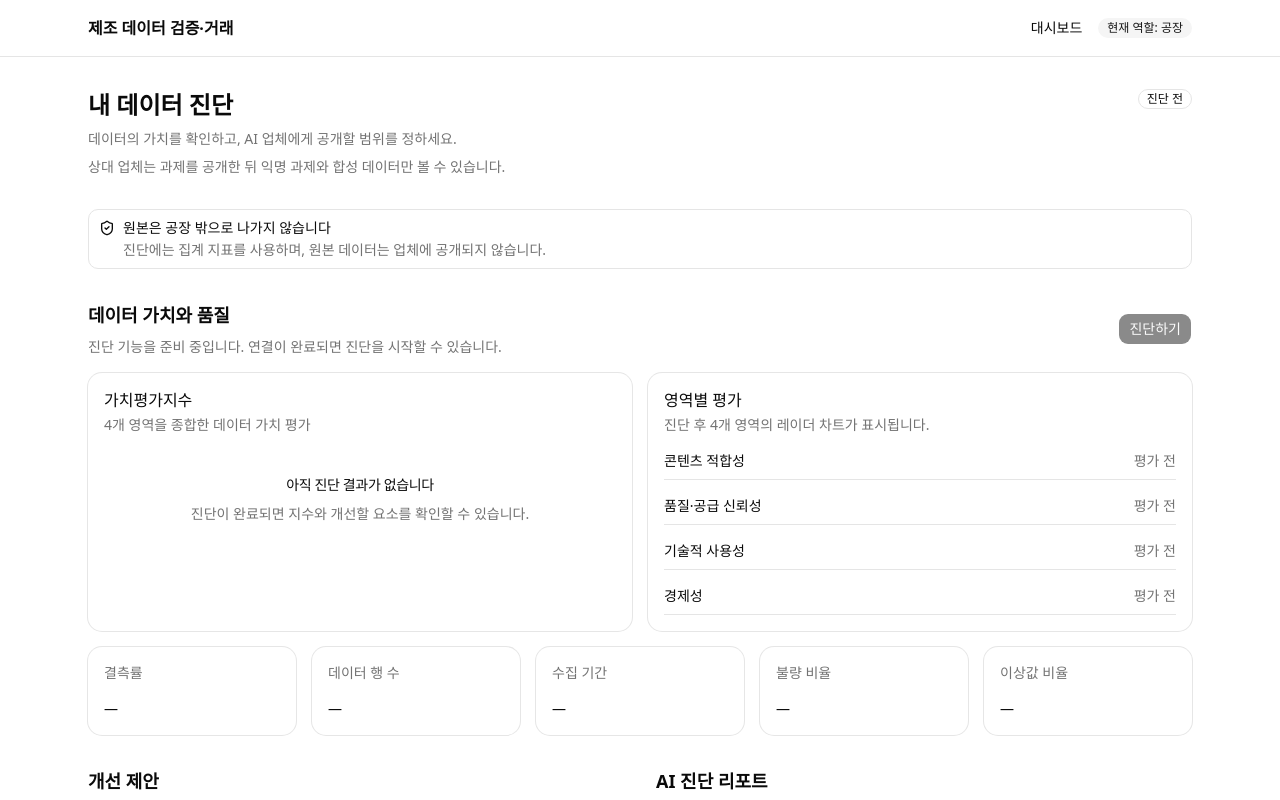
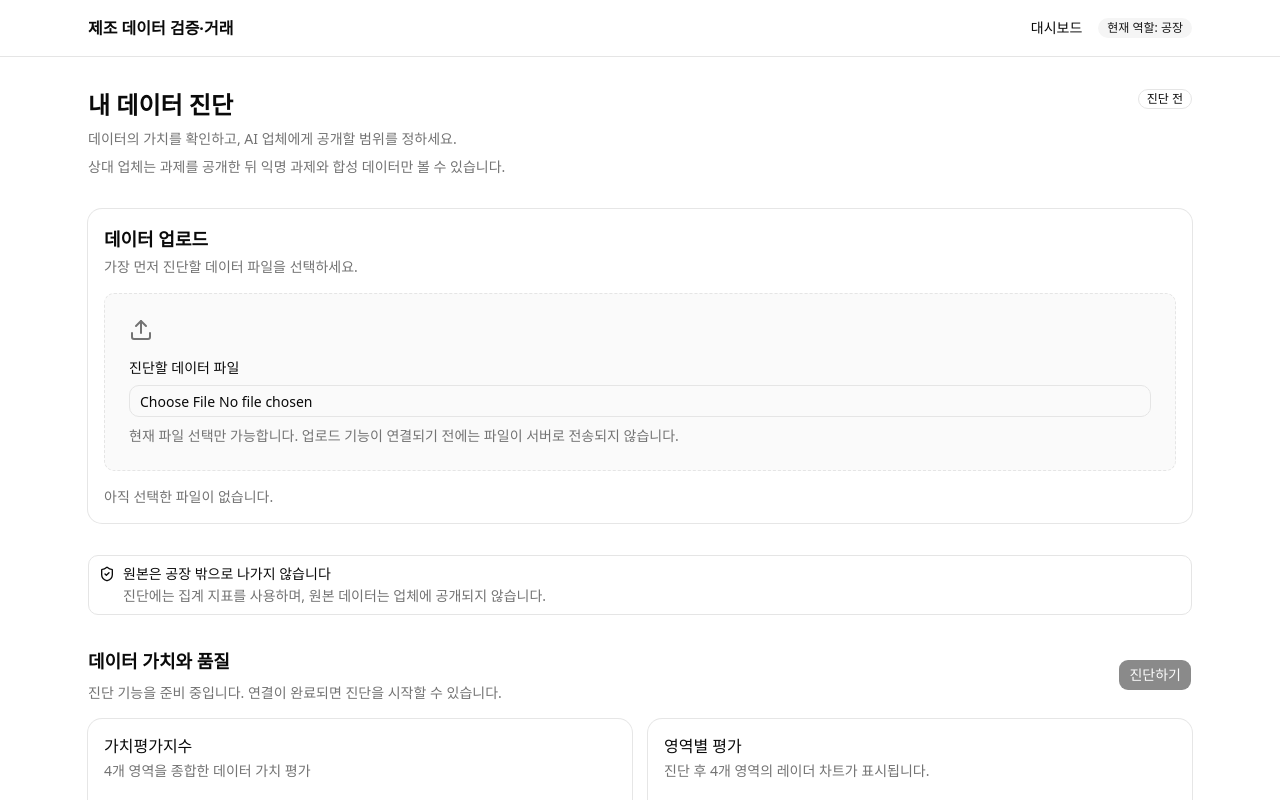
Before and after one commit to OracleHackerthon/data-platform, a Next.js app in the folder web/: page /dashboard in a window 1280 px wide. Shown: the top 800 px of the page. Built offline with nearby package versions, Linux system fonts and the light colour scheme.

Commit message:
feat: 기업명 입력과 데이터 진단 화면 및 파일 선택 영역 추가

```diff
--- a/web/app/dashboard/page.tsx
+++ b/web/app/dashboard/page.tsx
@@ -1,4 +1,6 @@
 import { ShieldCheck } from "lucide-react";
+import { Suspense } from "react";
+import { DataUpload } from "@/components/dashboard/data-upload";
 import { Badge } from "@/components/ui/badge";
 import { Button } from "@/components/ui/button";
 import { Alert, AlertDescription, AlertTitle } from "@/components/ui/alert";
@@ -10,17 +12,29 @@ import { Select, SelectContent, SelectGroup, SelectItem, SelectTrigger, SelectVa
 const metrics = ["결측률", "데이터 행 수", "수집 기간", "불량 비율", "이상값 비율"];
 const areas = ["콘텐츠 적합성", "품질·공급 신뢰성", "기술적 사용성", "경제성"];
 
-export default function DashboardPage() {
+type DashboardProps = { searchParams: Promise<{ company?: string | string[] }> };
+
+async function CompanyTitle({ searchParams }: DashboardProps) {
+  const { company } = await searchParams;
+  const name = typeof company === "string" ? company.trim().slice(0, 100) : "";
+  return <h1 id="dashboard-title" className="break-words text-2xl font-semibold">{name ? `${name}의 데이터 진단` : "내 데이터 진단"}</h1>;
+}
+
+export default function DashboardPage({ searchParams }: DashboardProps) {
   return (
     <main className="mx-auto flex w-full max-w-6xl flex-col gap-8 px-6 py-8">
       <section className="flex flex-col gap-4 sm:flex-row sm:items-start sm:justify-between" aria-labelledby="dashboard-title">
         <div className="flex min-w-0 flex-col gap-2">
-          <h1 id="dashboard-title" className="text-2xl font-semibold">내 데이터 진단</h1>
+          <Suspense fallback={<h1 id="dashboard-title" className="text-2xl font-semibold">내 데이터 진단</h1>}>
+            <CompanyTitle searchParams={searchParams} />
+          </Suspense>
           <p className="text-sm text-muted-foreground">데이터의 가치를 확인하고, AI 업체에게 공개할 범위를 정하세요.</p>
           <p className="text-sm text-muted-foreground">상대 업체는 과제를 공개한 뒤 익명 과제와 합성 데이터만 볼 수 있습니다.</p>
         </div>
         <Badge variant="outline">진단 전</Badge>
       </section>
+
+      <DataUpload />
 
       <Alert>
         <ShieldCheck aria-hidden="true" />
--- a/web/app/layout.tsx
+++ b/web/app/layout.tsx
@@ -17,7 +17,7 @@ export default function RootLayout({ children }: LayoutProps<"/">) {
       <body className="min-h-full flex flex-col font-sans">
         <header className="border-b">
           <div className="mx-auto flex w-full max-w-6xl flex-wrap items-center justify-between gap-4 px-6 py-4">
-            <Link href="/dashboard" className="font-semibold focus-visible:outline-2 focus-visible:outline-ring">제조 데이터 검증·거래</Link>
+            <Link href="/" className="font-semibold focus-visible:outline-2 focus-visible:outline-ring">제조 데이터 검증·거래</Link>
             <div className="flex items-center gap-4">
               <Link href="/dashboard" className="text-sm underline-offset-4 hover:underline focus-visible:outline-2 focus-visible:outline-ring">대시보드</Link>
               <Badge variant="secondary">현재 역할: 공장</Badge>
--- a/web/app/page.tsx
+++ b/web/app/page.tsx
@@ -1,6 +1,42 @@
-// 첫 화면은 공장 대시보드다 (docs/PLAN.md B-0 화면 경로). 10/16 연결 확인용 샘플 화면을 지우고 이동만 남겼다.
-import { redirect } from "next/navigation";
+"use client";
+
+import { useState, type FormEvent } from "react";
+import { useRouter } from "next/navigation";
+import { Button } from "@/components/ui/button";
+import { Card, CardContent, CardDescription, CardHeader, CardTitle } from "@/components/ui/card";
+import { Field, FieldDescription, FieldLabel } from "@/components/ui/field";
+import { Input } from "@/components/ui/input";
 
 export default function Home() {
-  redirect("/dashboard");
+  const router = useRouter();
+  const [company, setCompany] = useState("");
+
+  function startDiagnosis(event: FormEvent<HTMLFormElement>) {
+    event.preventDefault();
+    const name = company.trim();
+    if (!name) return;
+    router.push(`/dashboard?company=${encodeURIComponent(name)}`);
+  }
+
+  return (
+    <main className="mx-auto flex w-full max-w-6xl flex-1 items-center justify-center px-6 py-8">
+      <Card className="w-full max-w-lg">
+        <CardHeader>
+          <CardTitle><h1 className="text-2xl font-semibold">기업명을 입력하세요</h1></CardTitle>
+          <CardDescription>우리 기업의 데이터 가치를 확인하는 첫 단계입니다.</CardDescription>
+        </CardHeader>
+        <CardContent>
+          <form onSubmit={startDiagnosis} className="flex flex-col gap-4">
+            <Field>
+              <FieldLabel htmlFor="company-name">기업명</FieldLabel>
+              <Input id="company-name" name="company" autoComplete="organization" placeholder="기업명 입력" required maxLength={100} value={company} onChange={(event) => setCompany(event.target.value)} aria-describedby="company-help" />
+              <FieldDescription id="company-help">입력한 기업명은 진단 화면에 표시됩니다.</FieldDescription>
+            </Field>
+            <Button type="submit" disabled={!company.trim()}>데이터 진단 시작</Button>
+            <p className="text-sm text-muted-foreground">원본 데이터는 공장 밖으로 나가지 않습니다.</p>
+          </form>
+        </CardContent>
+      </Card>
+    </main>
+  );
 }
--- /dev/null
+++ b/web/components/dashboard/data-upload.tsx
@@ -0,0 +1,52 @@
+"use client";
+
+import { useRef, useState } from "react";
+import { Upload } from "lucide-react";
+import { Button } from "@/components/ui/button";
+import { Card, CardContent, CardDescription, CardHeader, CardTitle } from "@/components/ui/card";
+import { Field, FieldDescription, FieldGroup, FieldLabel } from "@/components/ui/field";
+import { Input } from "@/components/ui/input";
+
+export function DataUpload() {
+  const inputRef = useRef<HTMLInputElement>(null);
+  const [file, setFile] = useState<File | null>(null);
+
+  function clearFile() {
+    setFile(null);
+    if (inputRef.current) inputRef.current.value = "";
+  }
+
+  return (
+    <section aria-labelledby="upload-title">
+      <Card>
+        <CardHeader>
+          <CardTitle><h2 id="upload-title" className="text-lg font-semibold">데이터 업로드</h2></CardTitle>
+          <CardDescription>가장 먼저 진단할 데이터 파일을 선택하세요.</CardDescription>
+        </CardHeader>
+        <CardContent className="flex flex-col gap-4">
+          <div className="flex min-w-0 flex-col gap-4 rounded-lg border border-dashed bg-muted/50 p-6">
+            <Upload className="size-6 text-muted-foreground" aria-hidden="true" />
+            <FieldGroup>
+              <Field>
+                <FieldLabel htmlFor="diagnosis-file">진단할 데이터 파일</FieldLabel>
+                <Input ref={inputRef} id="diagnosis-file" type="file" aria-describedby="upload-help" onChange={(event) => setFile(event.target.files?.[0] ?? null)} />
+                <FieldDescription id="upload-help">현재 파일 선택만 가능합니다. 업로드 기능이 연결되기 전에는 파일이 서버로 전송되지 않습니다.</FieldDescription>
+              </Field>
+            </FieldGroup>
+          </div>
+          <div aria-live="polite" role="status">
+            {file ? (
+              <div className="flex min-w-0 flex-col gap-4 sm:flex-row sm:items-center sm:justify-between">
+                <div className="flex min-w-0 flex-col gap-2">
+                  <p className="break-all font-medium">{file.name}</p>
+                  <p className="text-sm text-muted-foreground">{file.size.toLocaleString("ko-KR")}바이트 · 선택됨</p>
+                </div>
+                <Button type="button" variant="outline" onClick={clearFile}>선택 취소</Button>
+              </div>
+            ) : <p className="text-sm text-muted-foreground">아직 선택한 파일이 없습니다.</p>}
+          </div>
+        </CardContent>
+      </Card>
+    </section>
+  );
+}
```
